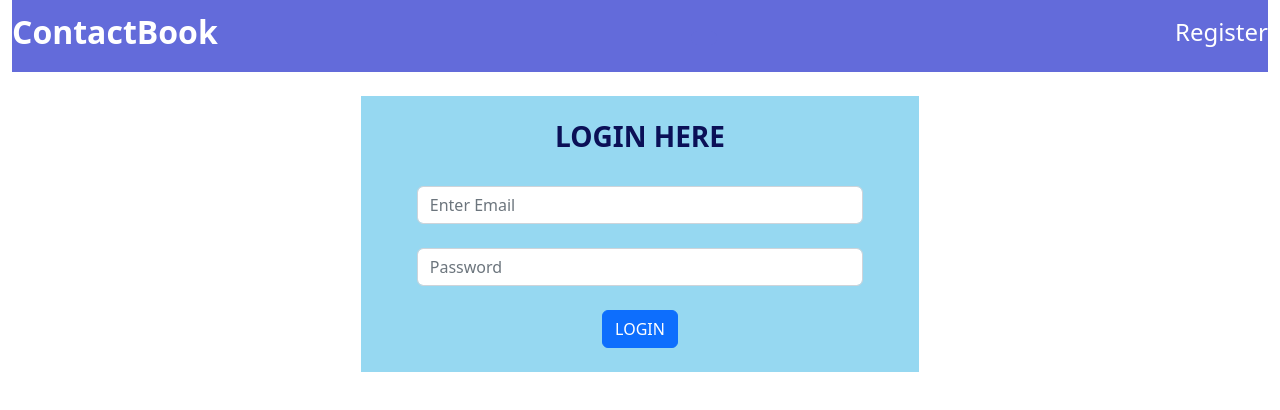
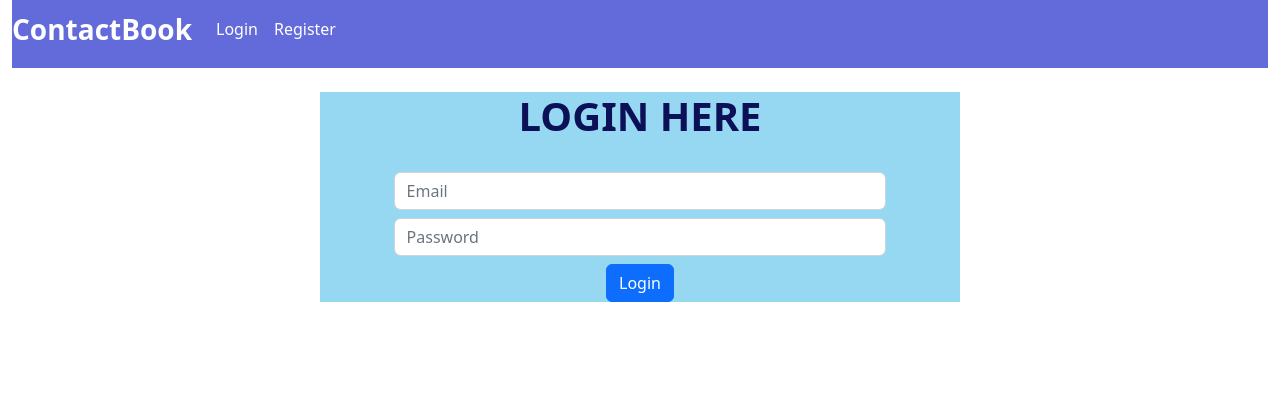
Before and after one commit to anilamurali/contact-react-app, a React (Create React App) app: page / in a window 1280 px wide. Shown: the top 410 px of the page. Built offline with nearby package versions, Linux system fonts and the light colour scheme.

Commit message:
second commit

```diff
--- a/src/Components/Addcontact.js
+++ b/src/Components/Addcontact.js
@@ -1,5 +1,5 @@
-import React from 'react'
-import Navbar from './Navbar'
+import React from 'react';
+import Navbar from './Navbar';
 
 const Addcontact = () => {
     const inputStyle={
@@ -24,12 +24,7 @@ const Addcontact = () => {
                     margin:"auto",
                     height:"100%"}}>
                         <br/>
-                        <h3
-                        style={{
-                            textAlign:"center",
-                            color:"rgb(11, 16, 87)"
-                            }}>
-                            <b>REGISTER HERE</b></h3><br/>
+                        <br/>
                         <input style={inputStyle}
                         type="text"
                         class="form-control"
--- a/src/Components/Login.js
+++ b/src/Components/Login.js
@@ -1,54 +1,78 @@
-import React from 'react'
-import { Link } from 'react-router-dom'
-import Nav from './Nav'
+import axios from 'axios';
+import { useNavigate } from 'react-router-dom';
+import React, { useState } from  'react';
+import Nav from './Nav';
 
-const Login = () => {
 
+const Log=()=>{
+    const [email,setEmail]=useState('');
+    const [password,setPassword]=useState('');
+    const navigate=useNavigate();
+    const login=()=>{
+        axios.post("http://localhost:8080/login",{
+            email:email,
+            password:password,
+        })
+        .then((response)=>{
+            console.log(response);
+            if(response.data[0]){
+                navigate("/Addcontact");
+
+            }else{
+                alert("invalid username")
+                navigate("/login");
+                window.location.reload(false);
+
+            }
+        });
+    }
     const inputStyle={
         width: "80%",
          margin: "auto",
         display: "block",
     }
-  return (
-    <div>
-        <Nav/>
-        <div class="container">
-    <div class="row">
 
-        <div class="col-12 col-sm-12 col-md-12 col-lg-12 col-xl-12 col-xxl-12">
-            <div class="row">
-                <div class="col-12 col-sm-12 col-md-12 col-lg-12 col-xl-12 col-xxl-12">
-                    <br/>
-                    <form action=""
-                    style={{
+
+
+    return(
+        <div>
+            <Nav/><br/>
+            <form  style={{
                     background:"rgb(150, 216, 241)",
                     width:"50%",
                     margin:"auto",
-                    height:"100%"}}>
-                        <br/>
-                        <h3
-                        style={{
+                    height:"100%"}} >
+<div class="container">
+    <div class="row">
+        <div class="col col-lg-12 col-xl-12 col-xxl-12">
+            <div class="row g-2">
+                <div class="col -lg-12 col-xl-12 col-xxl-12">
+                   <h1 style={{
                             textAlign:"center",
                             color:"rgb(11, 16, 87)"
-                            }}>
-                            <b>LOGIN HERE</b></h3><br/>
+                            }}><b>LOGIN HERE</b></h1><br/>
+                    <input type="text" placeholder='Email' value={email} style={inputStyle}  onChange={(event)=>{setEmail(event.target.value)}} class="form-control"/>
+                </div><br/>
+                <div class="col col-lg-12 col-xl-12 col-xxl-12">
 
-                        <input style={inputStyle} type="text" class="form-control" placeholder="Enter Email"/><br/>
-                        <input style={inputStyle} type="text" class="form-control" placeholder="Password"/><br/>
-                        <button className='btn btn-primary'
-                        style={{
-                            margin:"auto",
-                            display:"block"
-                        }}>LOGIN</button>
+                    <input type="text" placeholder='Password' value={password} style={inputStyle}  onChange={(event)=>{setPassword(event.target.value)}}  class="form-control"/>
+                </div><br/>
 
-                    </form>
+
+                <div class="col col-lg-12 col-xl-12 col-xxl-12">
+
+                <button type="button" style={{margin:"auto",display:"block"}} onClick={login} class="btn btn-primary">Login</button>
+
                 </div>
             </div>
         </div>
     </div>
 </div>
-    </div>
-  )
+</form>
+
+
+
+        </div>
+    )
 }
-
-export default Login
+export default Log;
--- a/src/Components/Nav.js
+++ b/src/Components/Nav.js
@@ -13,16 +13,22 @@ const Nav = () => {
 <div class="container-fluid">
     <div class="row">
         <div class="col-12 col-sm-12 col-md-12 col-lg-12 col-xl-12 col-xxl-12">
-        <nav class="navbar navbar-dark  justify-content-between" style={{ background:"rgb(99, 107, 218)"}}>
-          <Link class="navbar-brand" to='/'><h2><b>ContactBook</b></h2></Link>
-           <form class="form-inline">
-
-          <button style={buttonStyle} class="btn " type="submit"></button>
-         </form>
-         <span class="navbar-text">
-         <Link className='nav-link' to='/register'><h4>Register   </h4></Link>
-    </span>
-        </nav>
+        <nav class="navbar navbar-expand-lg navbar-dark" style={{ background:"rgb(99, 107, 218)"}}>
+        <Link class="navbar-brand" to='/'><h3><b>ContactBook</b></h3></Link>
+  <button class="navbar-toggler" type="button" data-toggle="collapse" data-target="#navbarNav" aria-controls="navbarNav" aria-expanded="false" aria-label="Toggle navigation">
+    <span class="navbar-toggler-icon"></span>
+  </button>
+  <div class="collapse navbar-collapse" id="navbarNav">
+    <ul class="navbar-nav">
+      <li class="nav-item active">
+      <Link className='nav-link' style={{color:"white"}}  to='/'><h6>Login</h6></Link>
+      </li>
+      <li class="nav-item active">
+      <Link className='nav-link' style={{color:"white"}}  to='/register'><h6>Register</h6></Link>
+      </li>
+    </ul>
+  </div>
+</nav>
         </div>
     </div>
 </div>
--- a/src/Components/Navbar.js
+++ b/src/Components/Navbar.js
@@ -15,10 +15,7 @@ const Navbar = () => {
   <div class="collapse navbar-collapse" id="navbarNav">
     <ul class="navbar-nav">
       <li class="nav-item active">
-        <a class="nav-link" href="#">Home <span class="sr-only">(current)</span></a>
-      </li>
-      <li class="nav-item">
-        <Link class="nav-link" to='/Addcontact'>Add Contacts</Link>
+        <Link class="nav-link" style={{color:"white"}} to='/Addcontact'>Add Contacts</Link>
       </li>
       <li class="nav-item">
         <Link class="nav-link" >Pricing</Link>
--- a/src/Components/Register.js
+++ b/src/Components/Register.js
@@ -1,9 +1,43 @@
-import React from 'react';
-import { Link } from 'react-router-dom';
+import axios from "axios";
+import React, { useState } from 'react';
+import { Link, useNavigate } from 'react-router-dom';
 import Nav from './Nav';
 
+
 const Register = () => {
-    const inputStyle={
+    const [name,setName]=useState("");
+    const [email,setEmail]=useState("");
+    const [mobile,setMobile]=useState("");
+    const [password,setPassword]=useState("");
+    const [cpass,setCpass]=useState("");
+    const navigate = useNavigate();
+    const registerHere=()=>{
+        var data={
+            name:name,
+            email:email,
+            mobile:mobile,
+            password:password,
+            cpass:cpass,
+        }
+        axios.post("http://localhost:8080/register",data).then((response)=>{
+            console.log("success")
+            if(response.data.status=="success")
+            {
+                alert("Successfully Registered");
+
+            }
+            else
+            {
+                alert("Something went wrong")
+            }
+
+
+        })
+    }
+
+
+
+        const inputStyle={
         width: "80%",
          margin: "auto",
         display: "block",
@@ -24,7 +58,8 @@ const Register = () => {
                     background:"rgb(150, 216, 241)",
                     width:"50%",
                     margin:"auto",
-                    height:"100%"}}>
+                    height:"100%"}}
+                    >
                         <br/>
                         <h3
                         style={{
@@ -35,39 +70,42 @@ const Register = () => {
                         <input style={inputStyle}
                         type="text"
                         class="form-control"
-                        placeholder="Enter Your Name" /><br/>
+                        onChange={(e)=>{setName(e.target.value)}}
+                        placeholder="Enter Your Name"
+                        /><br/>
 
                         <input style={inputStyle}
                         type="text"
                         class="form-control"
-                        placeholder="Enter Email"/><br/>
+                        placeholder="Enter Email"
+                        onChange={(e)=>{setEmail(e.target.value)}}/><br/>
 
                         <input style={inputStyle}
                         type="text"
                         class="form-control"
-                        placeholder="Mobile number"/><br/>
+                        placeholder="Mobile number"
+                        onChange={(e)=>{setMobile(e.target.value)}}/><br/>
 
                         <input
                         style={inputStyle}
                         type="text"
                         class="form-control"
-                        placeholder="Password"/><br/>
+                        placeholder="Password"
+                        onChange={(e)=>{setPassword(e.target.value)}}/><br/>
 
                         <input
                         style={inputStyle}
                         type="text"
                         class="form-control"
-                        placeholder="Confirm Password"/><br/>
+                        placeholder="Confirm Password"
+                        onChange={(e)=>{setCpass(e.target.value)}}/><br/>
 
                         <button className='btn btn-primary'
-                        style={{
-                            margin:"auto",
-                            display:"block"
-                        }}>Register</button><br/>
+                        style={{margin:"auto",display:"block"}}
+                        onClick={registerHere}
+                        >Register</button><br/>
 
-                         <Link to='/'>
-                        <p style={{textAlign:"center",color:"rgb(11, 16, 87)"}}>
-                                Already have an account?</p></Link>
+
                     </form>
                 </div>
             </div>
```
